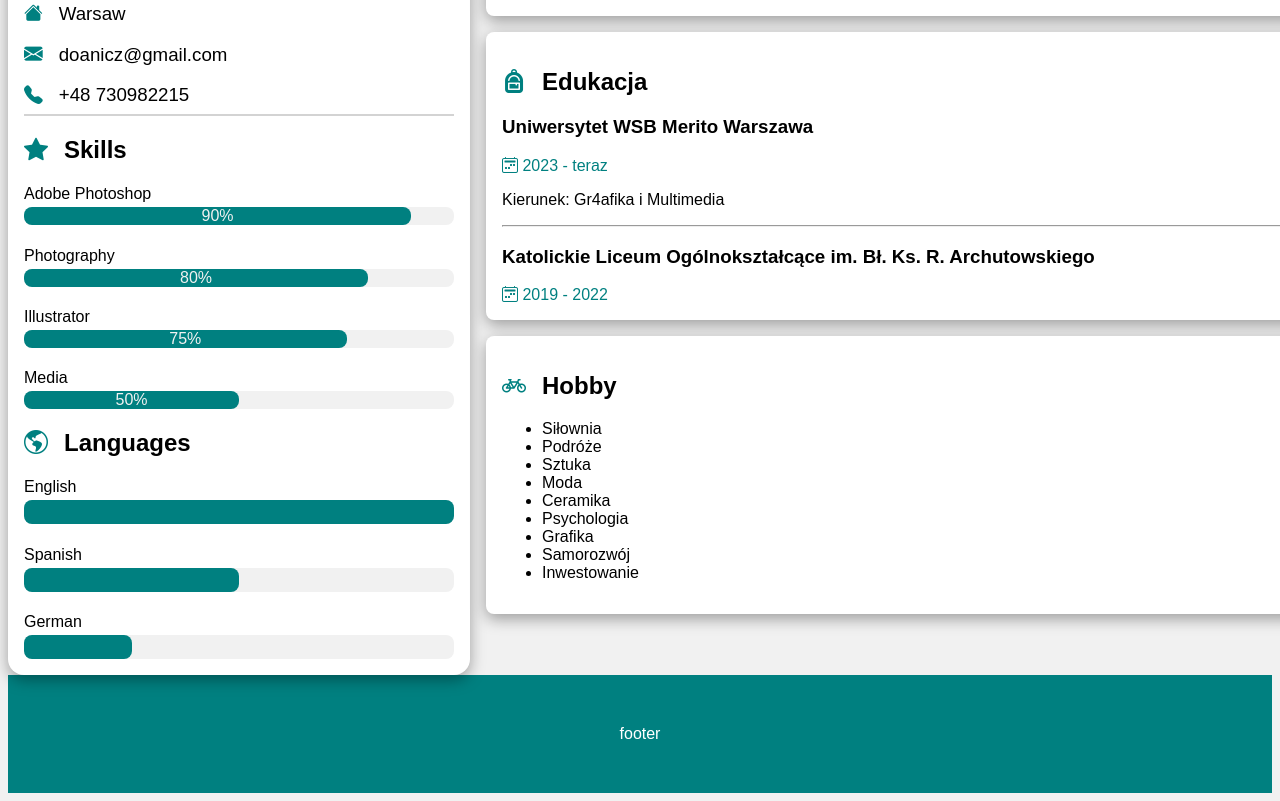
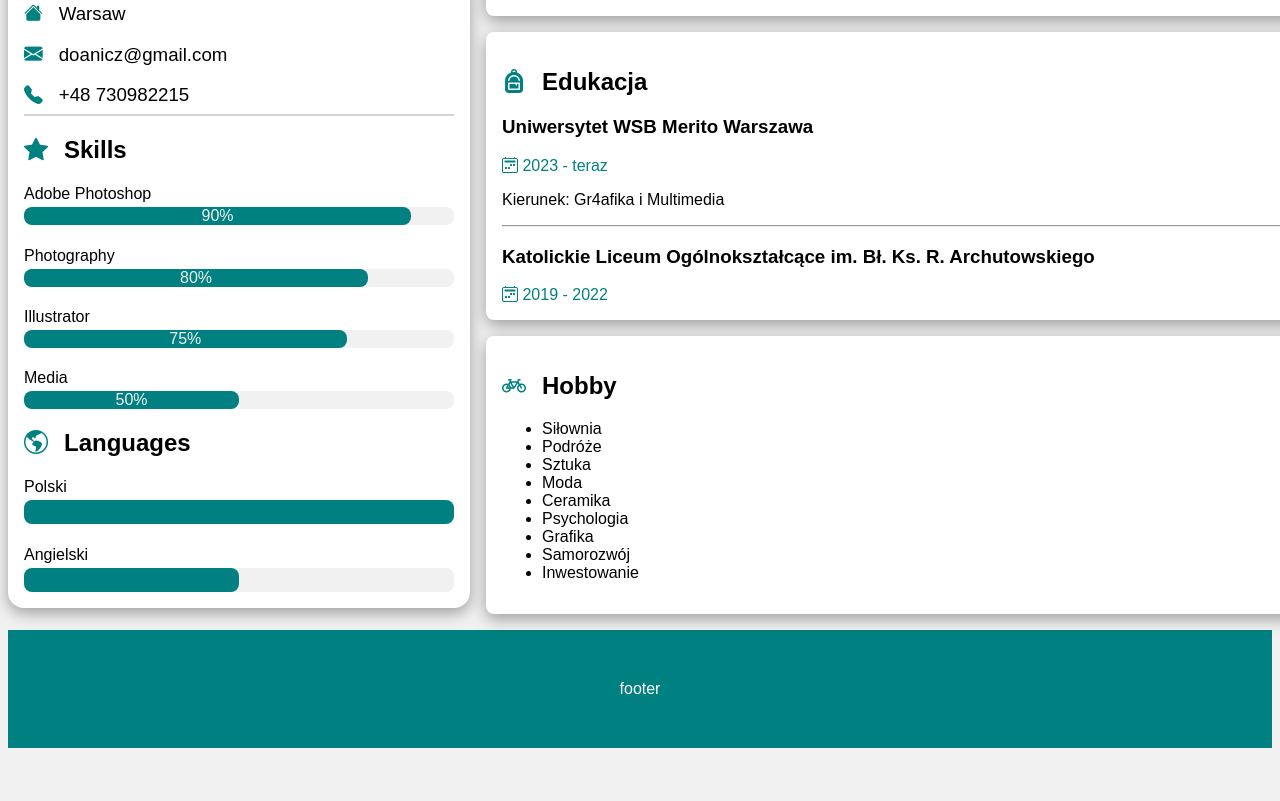
Before and after one commit to Aniaczyzewska/aniac-cv, a plain HTML site: page index.html in a window 1280 px wide. Shown: the part 495-1296 px from the top of the page. After the commit the page ends 1251 px from the top, so only its background shows below. Drawn offline with nearby package versions, Linux system fonts and the light colour scheme.

Commit message:
Update index.html

```diff
--- a/index.html
+++ b/index.html
@@ -44,20 +44,16 @@
           </div>
         </div>
         <h2><i class="bi bi-globe-americas"></i>Languages</h2>
-        <h4>English</h4>
+        <h4>Polski</h4>
         <div class="progress">
           <div class="progress-fill custom-height" style="width: 100%;">
           </div>
         </div>
-        <h4>Spanish</h4>
+        <h4>Angielski</h4>
         <div class="progress">
           <div class="progress-fill custom-height" style="width: 50%;">
           </div>
-        </div>
-        <h4>German</h4>
-        <div class="progress">
-          <div class="progress-fill custom-height" style="width: 25%;">
-          </div>
+
         </div>
       </div>
     </div>
```
